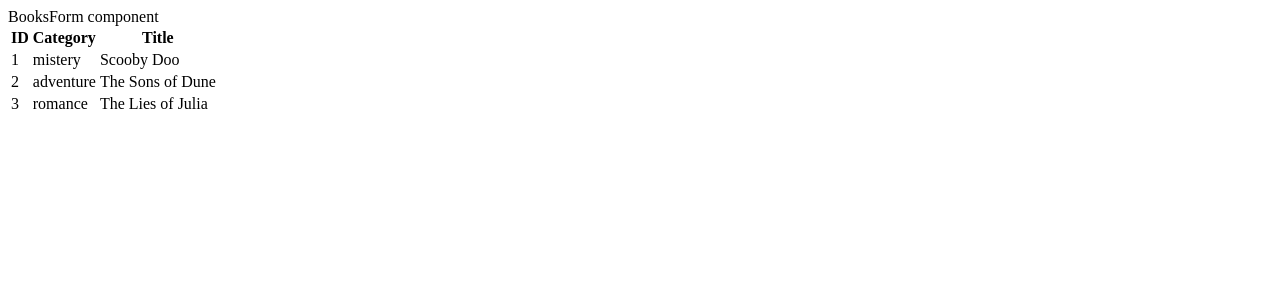
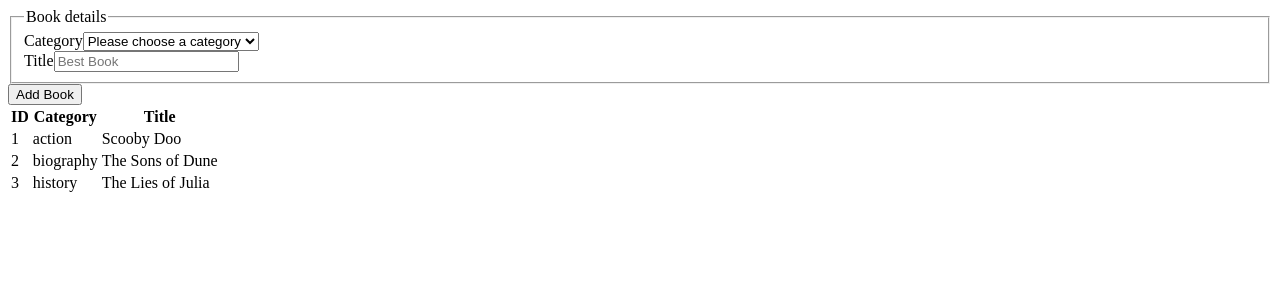
Before and after one commit to santiago-rodrig/bookstore, a React (Create React App) app: page / in a window 1280 px wide. Shown: the top 300 px of the page. Built offline with nearby package versions, Linux system fonts and the light colour scheme.

Commit message:
feature: BooksForm working

```diff
--- a/src/actions/index.js
+++ b/src/actions/index.js
@@ -0,0 +1,6 @@
+const ADD_BOOK = 'ADD_BOOK';
+const REMOVE_BOOK = 'REMOVE_BOOK';
+const addBook = book => ({ type: ADD_BOOK, book });
+const removeBook = id => ({ type: REMOVE_BOOK, id });
+
+export { addBook, removeBook };
--- a/src/components/Book.js
+++ b/src/components/Book.js
@@ -11,7 +11,7 @@ const Book = ({ book }) => (
 
 Book.propTypes = {
   book: PropTypes.exact({
-    id: PropTypes.number,
+    id: PropTypes.string,
     category: PropTypes.string,
     title: PropTypes.string,
   }).isRequired,
--- a/src/containers/BooksForm.js
+++ b/src/containers/BooksForm.js
@@ -1,7 +1,62 @@
 import React from 'react';
+import PropTypes from 'prop-types';
+import { connect } from 'react-redux';
+import { addBook } from '../actions';
 
-function BooksForm() {
-  return <div>BooksForm component</div>;
-}
+const categories = [
+  'action',
+  'biography',
+  'history',
+  'horror',
+  'kids',
+  'learning',
+  'sci-fi',
+].map(category => (
+  <option key={category} value={category}>{category}</option>
+));
+
+const mapDispatchToProps = dispatch => ({
+  addBook: event => {
+    event.preventDefault();
+    const formElements = event.target.elements;
+    const formCategoryValue = formElements.category.value;
+    const formTitleValue = formElements.title.value;
+    const book = {
+      category: formCategoryValue,
+      title: formTitleValue,
+    };
+    dispatch(addBook(book));
+  },
+});
+
+const Component = ({ addBook }) => (
+  <form id="books-form" onSubmit={addBook}>
+    <fieldset>
+      <legend>Book details</legend>
+      <div className="field">
+        <label htmlFor="category">
+          Category
+          <select name="category" id="category" defaultValue="null" required>
+            <option value="null" disabled>Please choose a category</option>
+            {categories}
+          </select>
+        </label>
+      </div>
+      <div className="field">
+        <label htmlFor="title">
+          Title
+          <input type="text" name="title" id="title" placeholder="Best Book" />
+        </label>
+      </div>
+    </fieldset>
+    <button type="submit">Add Book</button>
+  </form>
+);
+
+Component.propTypes = {
+  addBook: PropTypes.func.isRequired,
+};
+
+const BooksForm = connect(null, mapDispatchToProps)(Component);
 
 export default BooksForm;
--- a/src/containers/BooksList.js
+++ b/src/containers/BooksList.js
@@ -11,7 +11,7 @@ const mapStateToProps = state => {
 const booksCollection = books => {
   const result = [];
   Object.keys(books).forEach(k => {
-    result.push({ id: parseInt(k, 10), ...books[k] });
+    result.push({ id: k, ...books[k] });
   });
   return result;
 };
--- a/src/index.js
+++ b/src/index.js
@@ -5,7 +5,12 @@ import { Provider } from 'react-redux';
 import App from './components/App';
 import reducer from './reducers';
 
+
 const store = createStore(reducer);
+
+store.subscribe(() => {
+  window.localStorage.setItem('books', JSON.stringify(store.getState().books));
+});
 
 ReactDOM.render(
   <React.StrictMode>
--- a/src/reducers/books.js
+++ b/src/reducers/books.js
@@ -5,17 +5,23 @@ const reducer = (() => {
   const findAvailableId = state => {
     const maxIndex = Math.max(...Object.keys(state));
     for (let i = 1; i <= maxIndex; i += 1) {
-      if (!state[i]) return i;
+      if (!state[i]) return i.toString();
     }
 
-    return maxIndex + 1;
+    return (maxIndex + 1).toString();
   };
 
-  const initialState = {
-    1: { category: 'mistery', title: 'Scooby Doo' },
-    2: { category: 'adventure', title: 'The Sons of Dune' },
-    3: { category: 'romance', title: 'The Lies of Julia' },
-  };
+  const initialState = (() => {
+    const books = window.localStorage.getItem('books');
+    if (!books) {
+      return {
+        1: { category: 'action', title: 'Scooby Doo' },
+        2: { category: 'biography', title: 'The Sons of Dune' },
+        3: { category: 'history', title: 'The Lies of Julia' },
+      };
+    }
+    return JSON.parse(books);
+  })();
 
   return (state = initialState, action) => {
     let newState;
```
